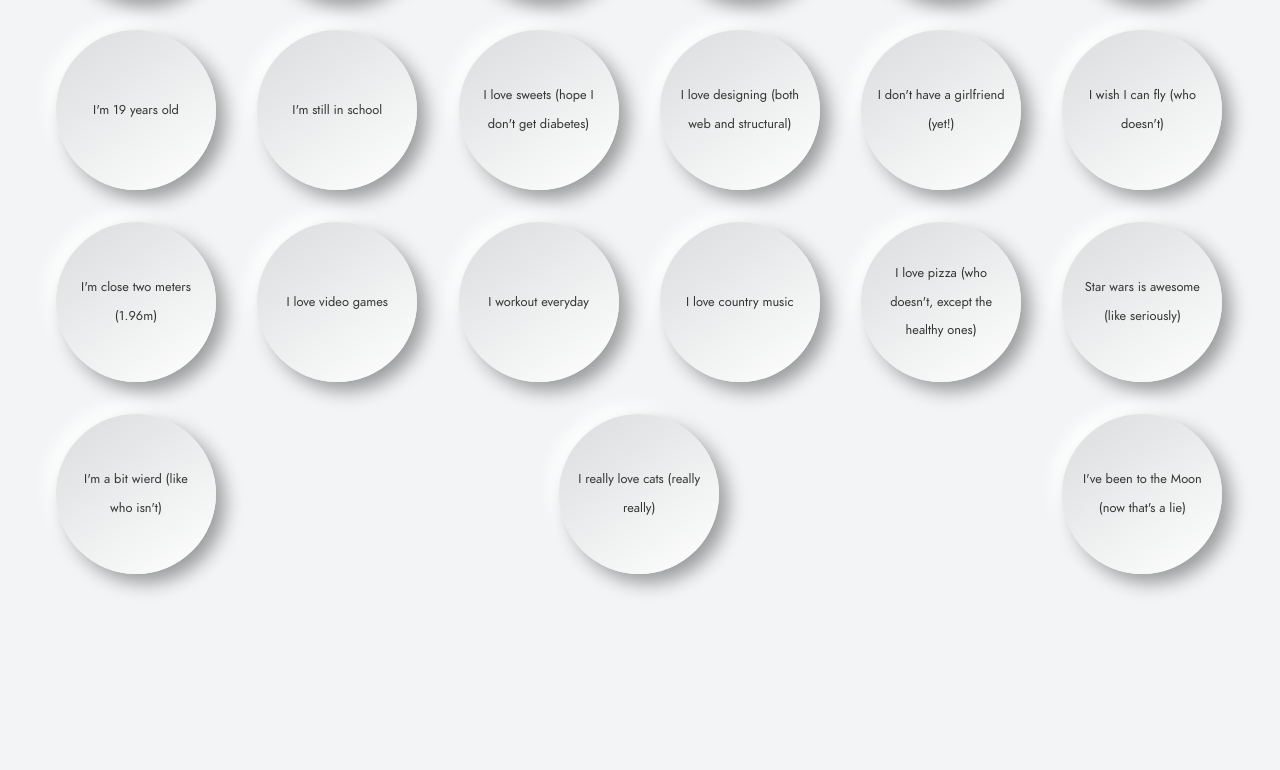
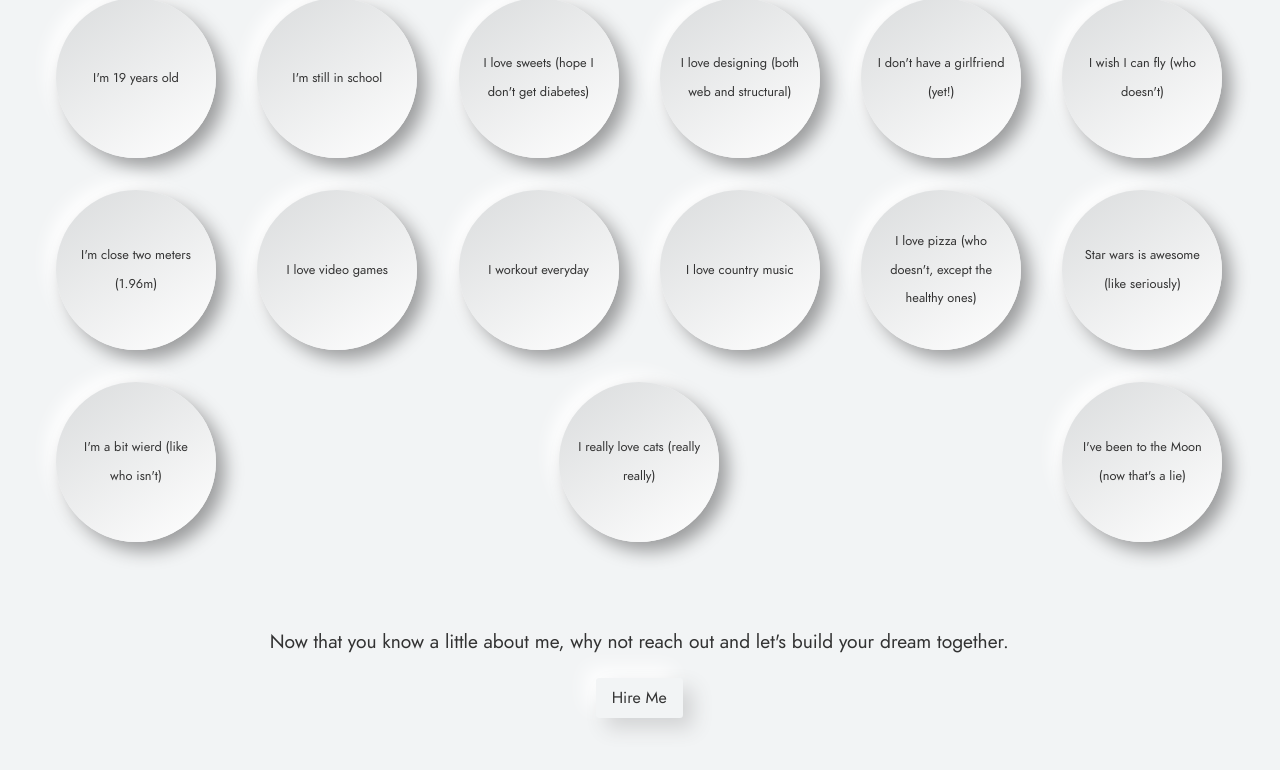
Before and after one commit to Elpis-alpha/My-Portfolio, a Next.js app: page /about in a window 1280 px wide. Shown: the part 2820-3590 px from the top of the page. Before the commit the page ends 3514 px from the top, so only its background shows below. Built offline with nearby package versions, Linux system fonts and the light colour scheme; no server answers.

Commit message:
about me

```diff
--- a/source/components/about/AboutPage.js
+++ b/source/components/about/AboutPage.js
@@ -1,6 +1,8 @@
 import Link from "next/link"
+
 import styled from "styled-components"
-import { dev, elpis } from "../../utils"
+
+import { dev } from "../../utils"
 
 
 const AboutPage = () => {
@@ -279,6 +281,14 @@ const AboutPage = () => {
 
       </section>
 
+      <section className="exit">
+
+        <p>Now that you know a little about me, why not reach out and let's build your dream together.</p>
+
+        <Link href="/contact"><a>Hire Me</a></Link>
+
+      </section>
+
     </AboutPageStyle >
 
   )
@@ -437,7 +447,7 @@ const AboutPageStyle = styled.div`
   }
 
   section.facts{
-    padding: 5rem 3rem;
+    padding: 3rem;
 
     .container{
       display: flex;
@@ -477,6 +487,36 @@ const AboutPageStyle = styled.div`
     }
   }
 
+  section.exit{
+    padding: 3rem;
+    padding-top: 0;
+    text-align: center;
+
+    p{
+      font-size: 1.2rem;
+      line-height: 2.5rem;
+      padding-bottom: 1rem;
+    }
+
+    a{
+      display: inline-flex;
+      padding: 0.3rem 2rem;
+      text-decoration: none;
+      margin: 0 auto;
+      color: inherit;
+      border: 0 none;
+      padding: 0 1rem;
+      border-radius: 0.2rem;
+      box-shadow: 10px 10px 20px #d2d3d4, -10px -10px 20px #ffffff;
+      transform: scale(1);
+      transition: transform .5s;
+    }
+
+    a:hover{
+      transform: scale(1.1);
+    }
+  }
+
 `
 
 
```
